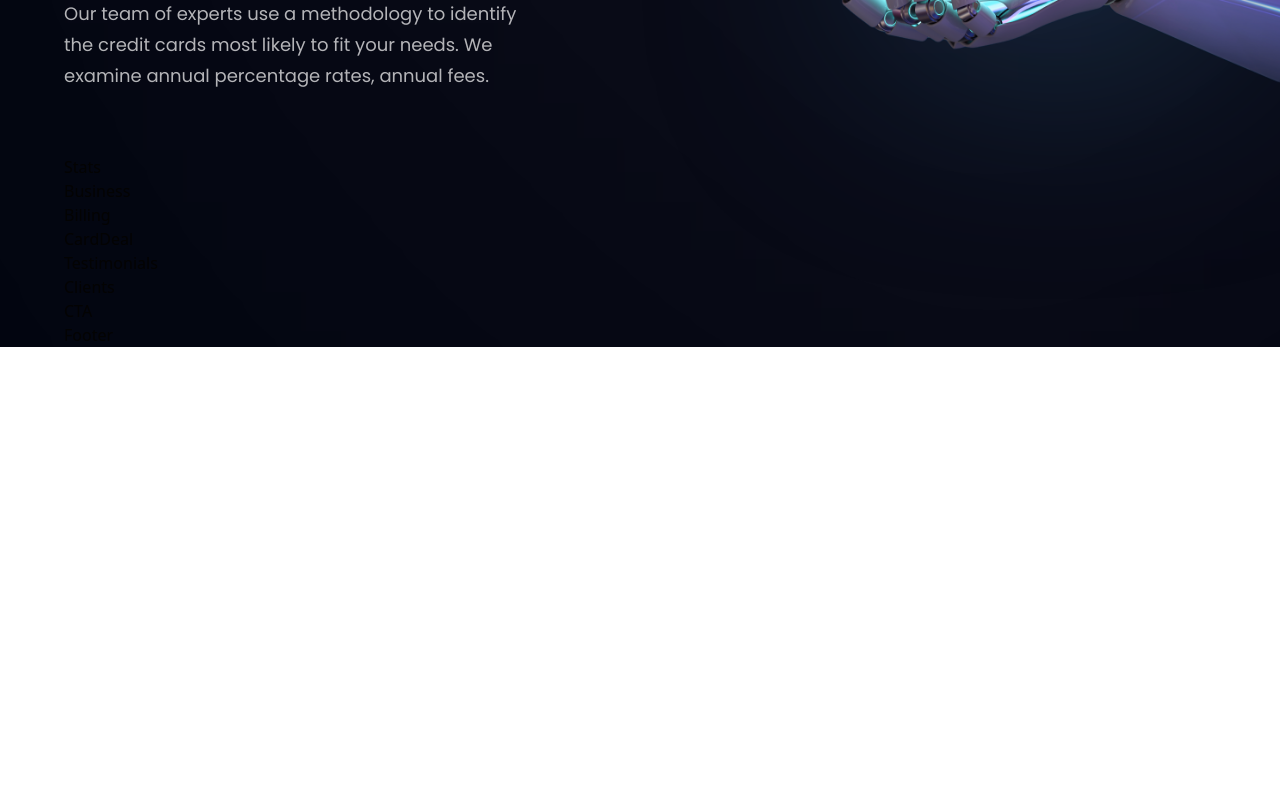
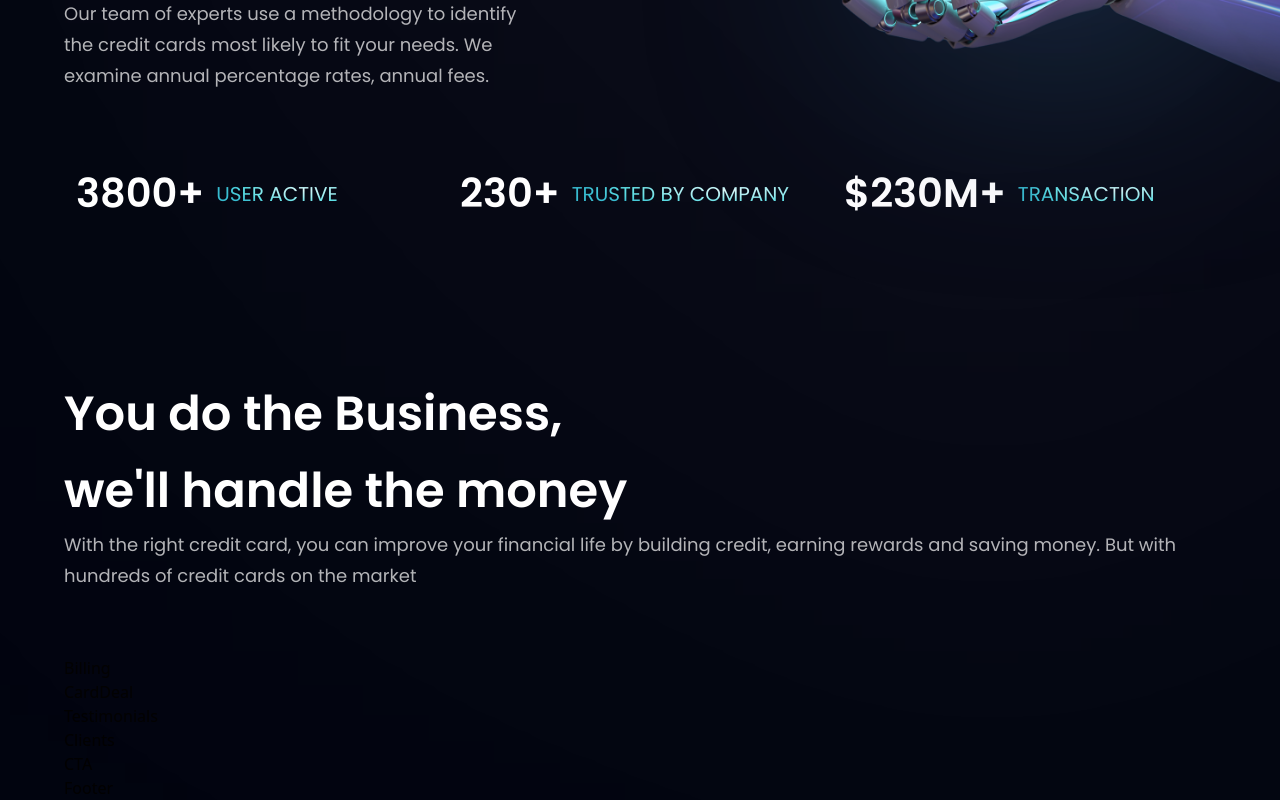
Before and after one commit to Ivandamien/superbank, a React (Vite) app: page / in a window 1280 px wide. Shown: the part 649-1449 px from the top of the page. Before the commit the page ends 996 px from the top, so only its background shows below. Built offline with nearby package versions, Linux system fonts and the light colour scheme.

Commit message:
Building the Business section

```diff
--- a/src/components/Business.jsx
+++ b/src/components/Business.jsx
@@ -1,8 +1,15 @@
 import React from 'react'
-
+import { features } from '../constants';
+import styles, { layout } from '../style';
+import Button from './Button'
 const Business = () => {
   return (
-    <div>Business</div>
+    <section id="features" className={layout.section}>
+      <div className={layout.sectionInfo}>
+        <h2 className={styles.heading2}>You do the Business, <br className='sm:block hidden' /> we'll handle the money</h2>
+        <p className={`${styles.paragraph}`}>With the right credit card, you can improve your financial life by building credit, earning rewards and saving money. But with hundreds of credit cards on the market</p>
+      </div>
+    </section>
   )
 }
 
--- a/src/components/Stats.jsx
+++ b/src/components/Stats.jsx
@@ -1,8 +1,18 @@
 import React from 'react'
 
+import { stats } from '../constants';
+import styles from '../style';
 const Stats = () => {
   return (
-    <div>Stats</div>
+    <section className={`${styles.flexCenter} flex-row flex-wrap sm:mb-20 mb-6`}>
+      {stats.map((stat) => (
+        <div key={stat.id} className={`flex-1 flex justify-start items-center flex-row m-3`}>
+          <h4 className='font-poppins font-semibold xs:text-[40px] text-[30px] xs:leading-[53px] leading-[43px] text-white'>{stat.value}</h4>
+          <p className='font-poppins font-normal xs:text-[20px] text-[15px] xs:leading-[26px] leading-[21px] text-gradient uppercase ml-3'>{ stat.title}</p>
+        </div>
+      ))}
+
+    </section>
   )
 }
 
```
